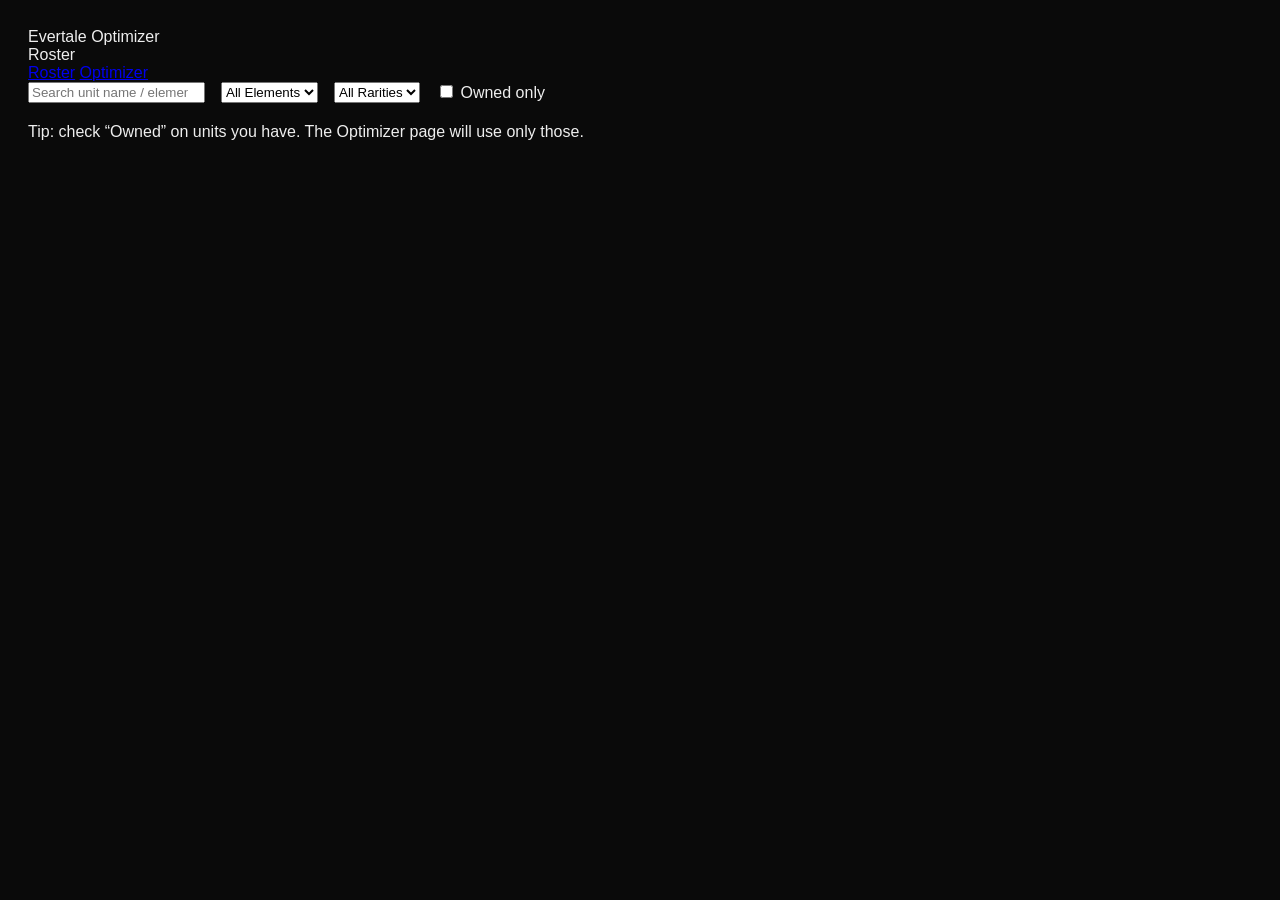
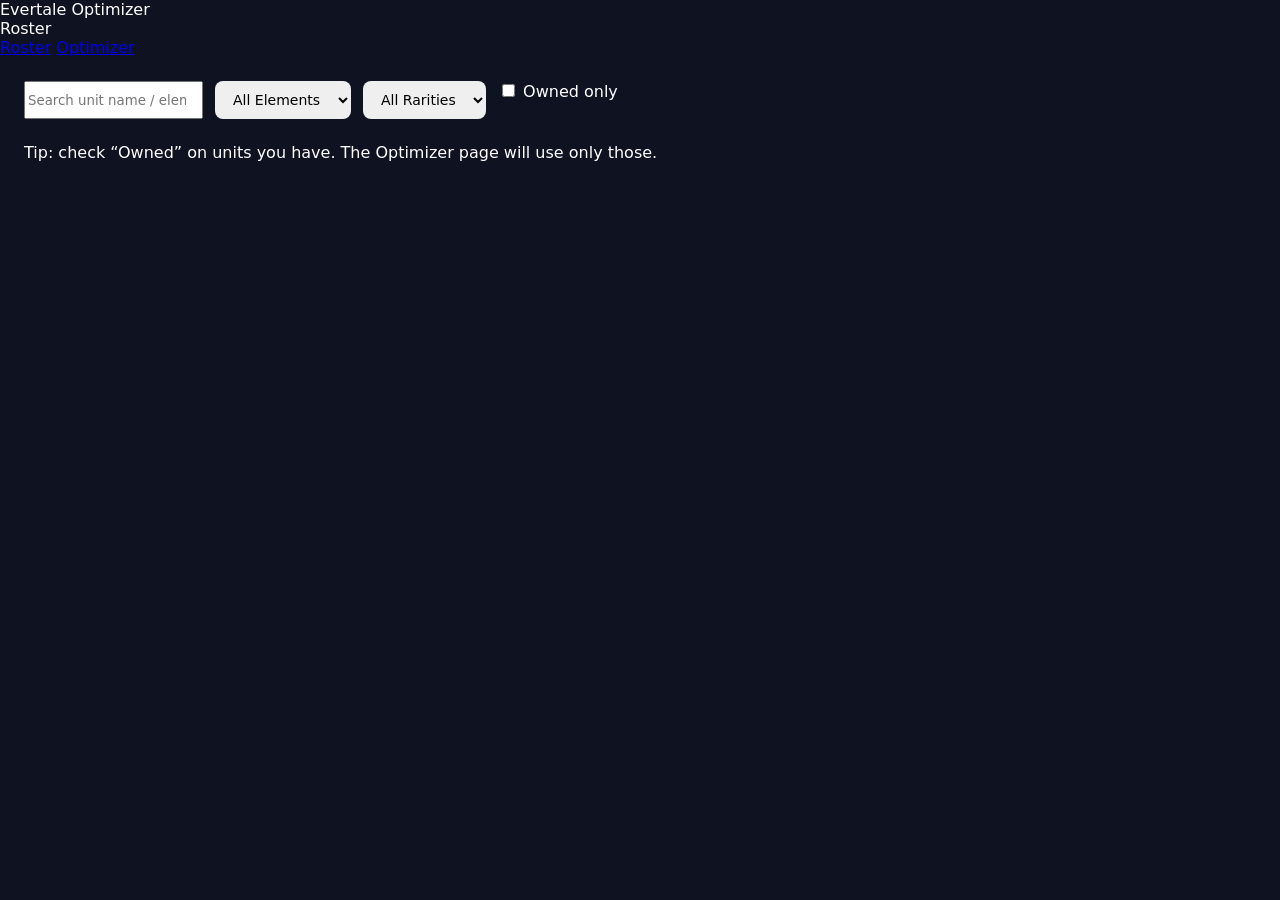

Update styles with CSS variables and layout adjustments

--- a/style.css
+++ b/style.css
@@ -1,34 +1,104 @@
-body {
-  background: #0a0a0a;
-  color: #eee;
-  font-family: Arial, sans-serif;
-  padding: 20px;
+:root {
+  --bg: #0f1220;
+  --card: #1a1f36;
+  --accent: #4da6ff;
+  --text: #ffffff;
+  --muted: #a0a4c0;
 }
 
-h1 {
-  color: #ffcc00;
-  text-align: center;
+* {
+  box-sizing: border-box;
+  font-family: Inter, system-ui, sans-serif;
+}
+
+body {
+  margin: 0;
+  background: var(--bg);
+  color: var(--text);
+}
+
+header {
+  padding: 16px 24px;
+  background: #13162a;
+  display: flex;
+  justify-content: space-between;
+  align-items: center;
+}
+
+nav button {
+  background: none;
+  border: none;
+  color: var(--muted);
+  font-size: 16px;
+  margin-left: 12px;
+  cursor: pointer;
+}
+
+nav button.active {
+  color: var(--accent);
+  border-bottom: 2px solid var(--accent);
+}
+
+main {
+  padding: 24px;
 }
 
 .controls {
   display: flex;
-  gap: 16px;
-  margin-bottom: 20px;
+  gap: 12px;
+  margin-bottom: 24px;
 }
 
-.unit {
-  background: #111;
-  border: 2px solid #333;
-  padding: 8px;
-  margin: 6px;
+select, button {
+  padding: 10px 14px;
   border-radius: 8px;
-  cursor: grab;
+  border: none;
+  font-size: 14px;
 }
 
-.team, .platoon {
-  display: flex;
-  flex-wrap: wrap;
-  min-height: 100px;
-  border: 2px dashed #444;
-  padding: 10px;
+button.primary {
+  background: var(--accent);
+  color: #000;
+  font-weight: bold;
+}
+
+.layout {
+  display: grid;
+  grid-template-columns: 1fr 1fr;
+  gap: 24px;
+}
+
+.grid {
+  display: grid;
+  grid-template-columns: repeat(auto-fill, minmax(160px, 1fr));
+  gap: 12px;
+}
+
+.card {
+  background: var(--card);
+  border-radius: 12px;
+  padding: 12px;
+  text-align: center;
+}
+
+.card .name {
+  font-weight: bold;
+}
+
+.card .element {
+  font-size: 12px;
+  color: var(--accent);
+}
+
+.results ul {
+  list-style: none;
+  padding: 0;
+}
+
+.tab-content {
+  display: none;
+}
+
+.tab-content.active {
+  display: block;
 }
